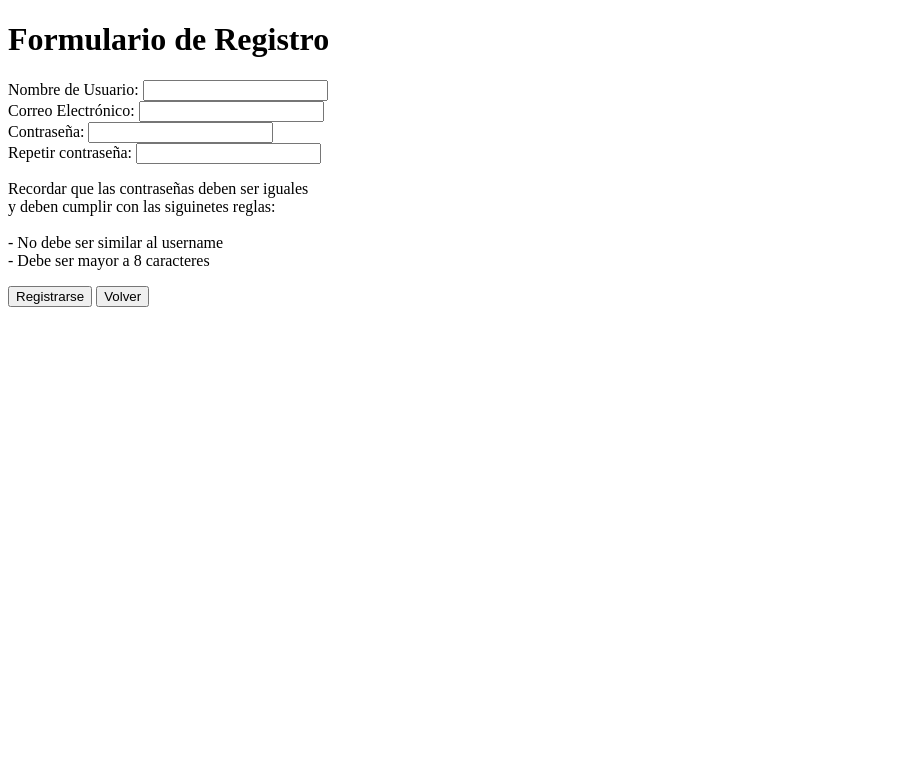
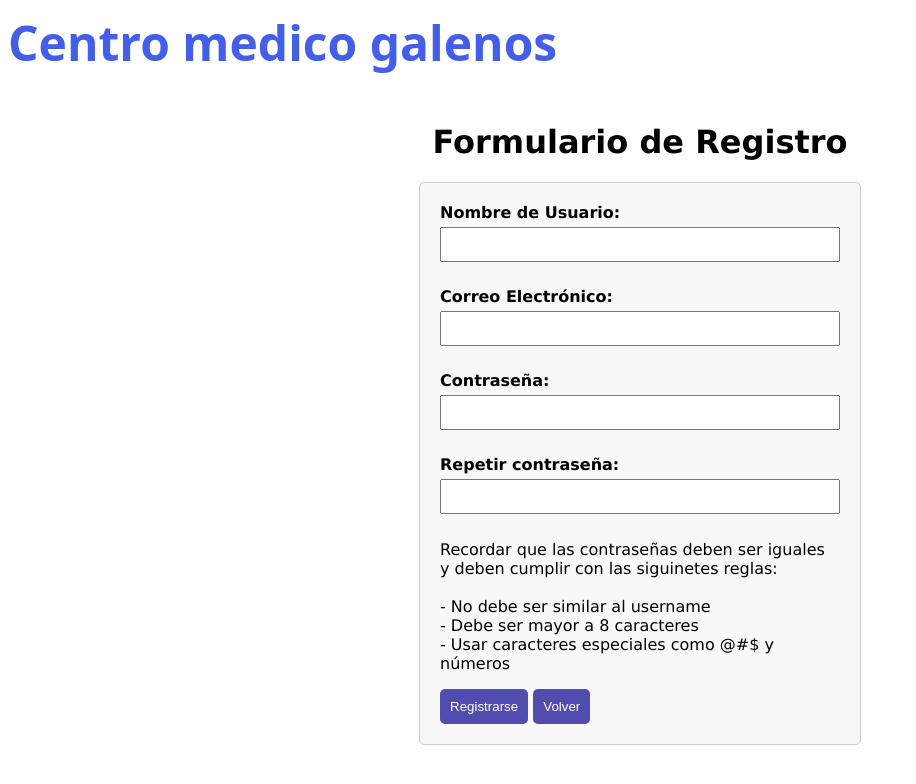
Before and after one commit to tih4r3-chan/FrontEnd, a Django app: page /registro/ in a window 1280 px wide. Shown: the top 784 px of the page, without its empty margins (0-916 px from the left). Run offline with Django 5.2, Linux system fonts and the light colour scheme.

Commit message:
new
agregue stilos

```diff
--- /dev/null
+++ b/frontend/static/css/registro.css
@@ -0,0 +1,54 @@
+.title{
+    margin-top: 10px;
+    color: #435ee8;
+    font-size: 3rem;
+    font-family: system-ui, -apple-system, BlinkMacSystemFont, 'Segoe UI', Roboto, Oxygen, Ubuntu, Cantarell, 'Open Sans', 'Helvetica Neue', sans-serif;
+}
+
+.container{
+    margin-top: 3rem;
+    .text{
+        text-align: center;
+    }
+    font-family:'Lucida Sans', 'Lucida Sans Regular', 'Lucida Grande', 'Lucida Sans Unicode', Geneva, Verdana, sans-serif;
+}
+
+.registration-form {
+    max-width: 400px;
+    margin: auto;
+    padding: 20px;
+    border: 1px solid #ccc;
+    border-radius: 5px;
+    background-color: #f8f8f8;
+}
+
+.form-group {
+    margin-bottom: 15px;
+}
+
+label {
+    display: block;
+    font-weight: bold;
+    margin-bottom: 5px;
+}
+
+input {
+    width: 100%;
+    padding: 8px;
+    margin-bottom: 10px;
+    box-sizing: border-box;
+}
+
+button {
+    background-color: #514caf;
+    color: white;
+    padding: 10px;
+    border: none;
+    border-radius: 5px;
+    cursor: pointer;
+}
+
+button:hover {
+    background-color: #7b8bdc;
+    color: #000;
+}
--- a/frontend/templates/registro.html
+++ b/frontend/templates/registro.html
@@ -1,27 +1,36 @@
+{% load static %}
 <!DOCTYPE html>
 <html lang="en">
 <head>
     <meta charset="UTF-8">
     <meta name="viewport" content="width=device-width, initial-scale=1.0">
+    <link rel="stylesheet" href='{% static "css/registro.css" %}'>
     <title>Formulario de Registro</title>
 </head>
 <body>
-
-<h1>Formulario de Registro</h1>
-
-<form id="registro">
+    <h2 class="title">Centro medico galenos</h2>
+    <div class="container">
+        <h1 class="text">Formulario de Registro</h1>
+        <form id="registro" class="registration-form">
+            <div class="form-group">
                 <label for="username">Nombre de Usuario:</label>
                 <input type="text" id="username" name="username" required><br>
+            </div>
 
+            <div class="form-group">
                 <label for="email">Correo Electrónico:</label>
                 <input type="email" id="email" name="email" required><br>
+            </div>
 
+            <div class="form-group">
                 <label for="password">Contraseña:</label>
                 <input type="password" id="password" name="password" required><br>
+            </div>
 
+            <div class="form-group">
                 <label for="password">Repetir contraseña:</label>
                 <input type="password" id="password" name="password_confirmation" required>
-    <br>
+            </div>
             <p>Recordar que las contraseñas deben ser iguales <br>
                 y deben cumplir con las siguinetes reglas:
                 <br>
@@ -29,11 +38,14 @@
                 - No debe ser similar al username
                 <br>
                 - Debe ser mayor a 8 caracteres
+                <br>
+                - Usar caracteres especiales como @#$ y números
             </p>
 
             <button type="submit">Registrarse</button>
             <button onclick="goBack()">Volver</button>
         </form>
+    </div>
 
 <script>
     document.getElementById('registro').addEventListener('submit', function(event) {
```
Also changed, not shown: frontend/templates/login.html (+7 -4 lines). Lines whose indentation alone changed are shown as unchanged.
